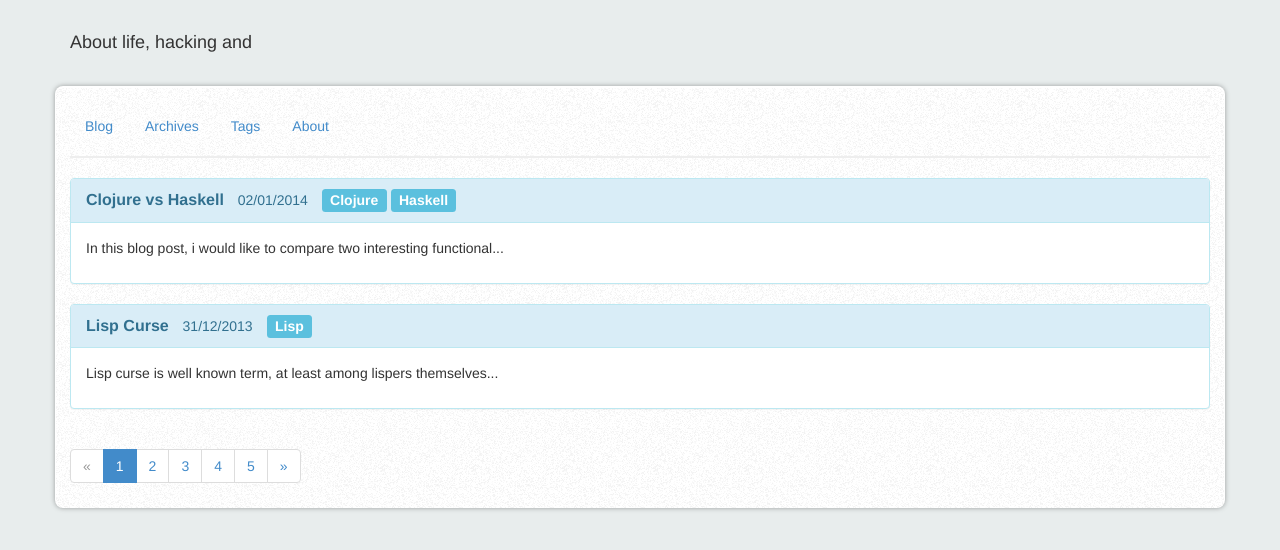
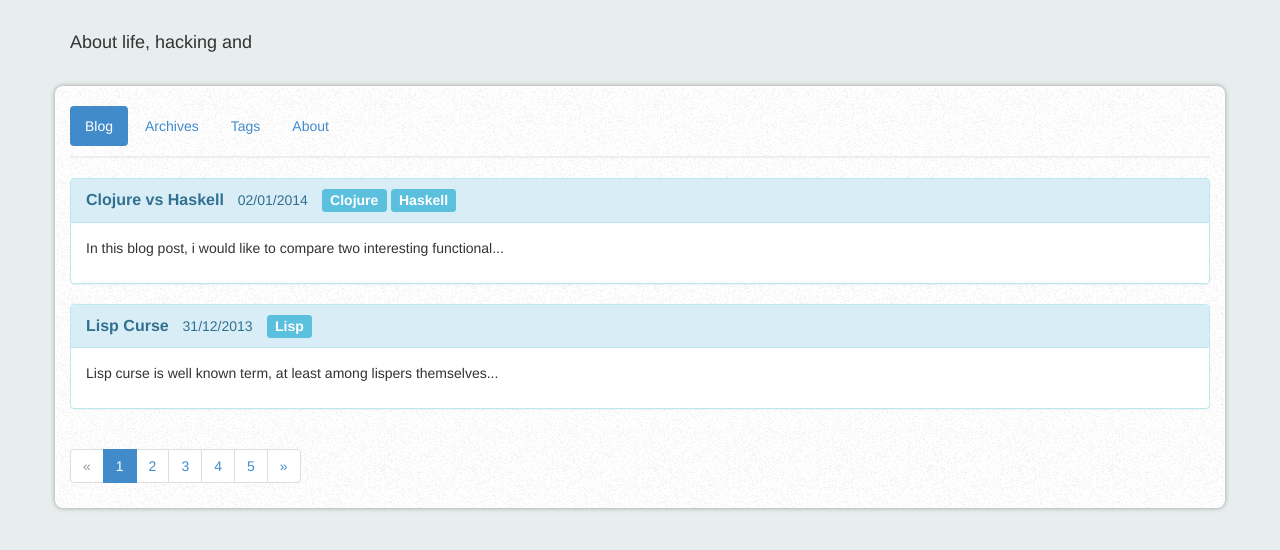
Before and after one commit to janherich/gutenberg, a plain HTML site: page resources/outline/blog.html in a window 1280 px wide. Drawn offline with Linux system fonts and the light colour scheme.

Commit message:
Fix typo in href link

```diff
--- a/resources/outline/blog.html
+++ b/resources/outline/blog.html
@@ -17,7 +17,7 @@
     <div id="main" class="container">
       <div id="wrapper">
         <ul id="header" class="nav nav-pills">
-          <li class="active.html"><a href="blog">Blog</a></li>
+          <li class="active"><a href="blog.html">Blog</a></li>
           <li><a href="archives.html">Archives</a></li>
           <li><a href="tags.html">Tags</a></li>
           <li><a href="about.html">About</a></li>
```
